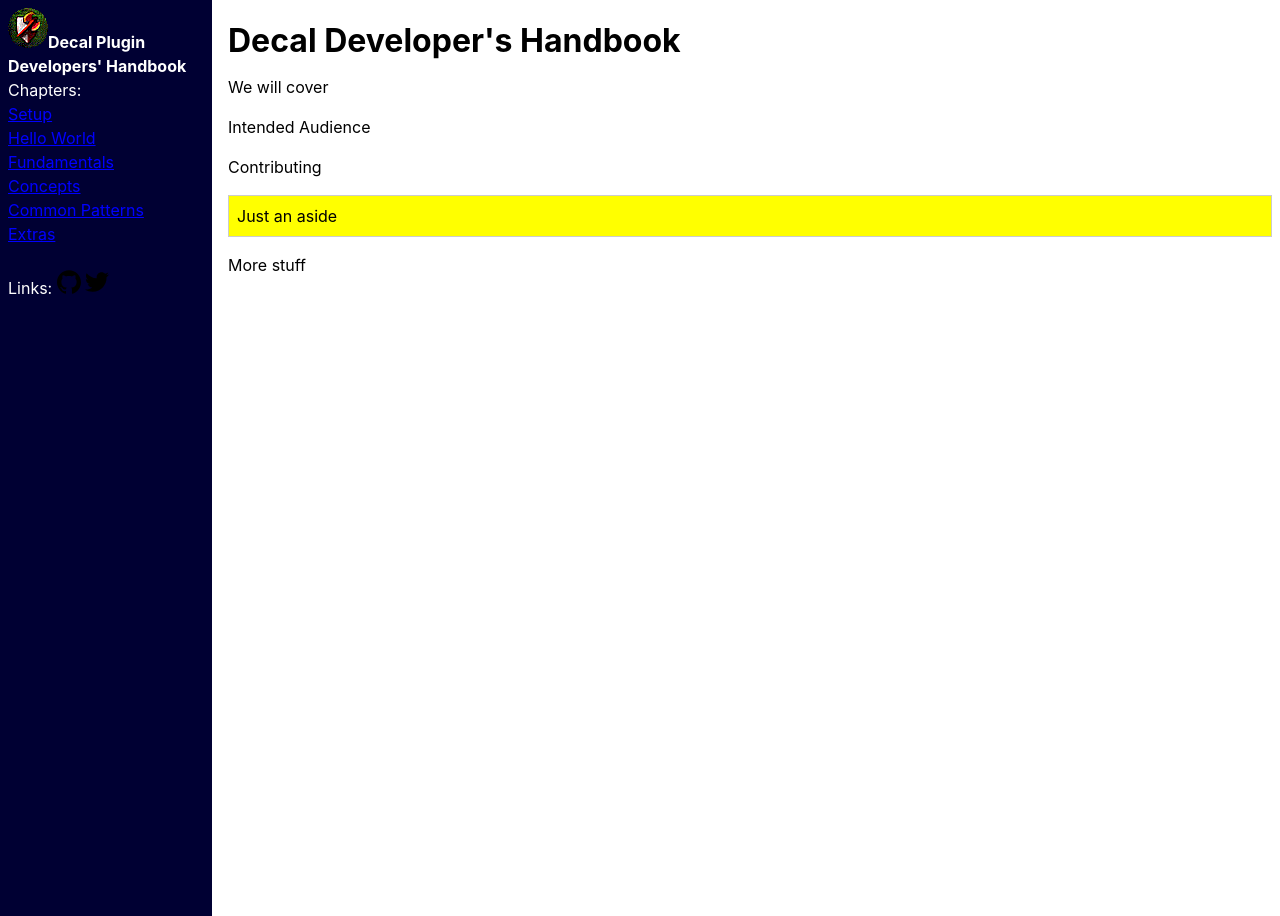
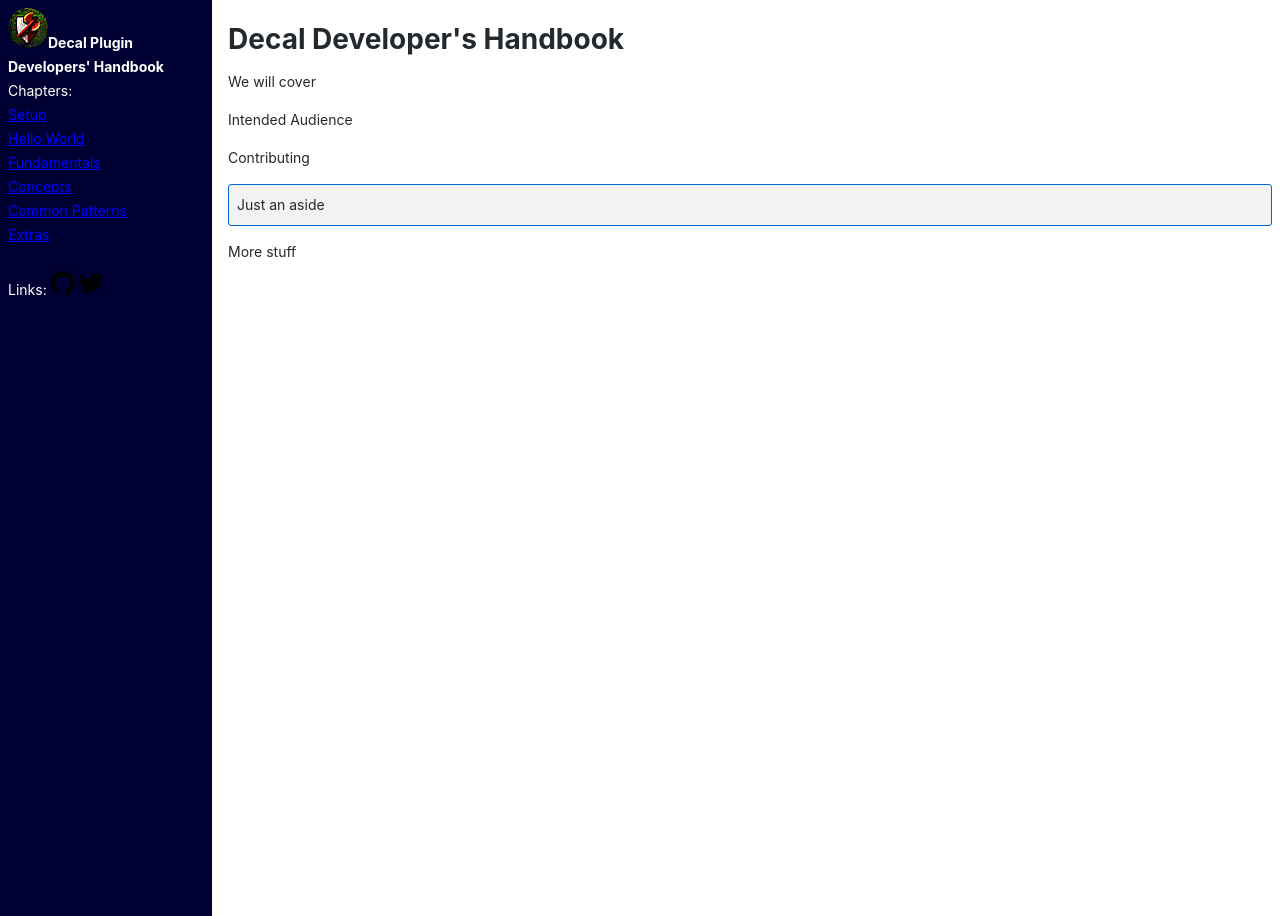
Before and after one commit to amoeba/decaldevbook, a Jekyll site: the page built from index.md, in a window 1280 px wide. Built offline with Jekyll 4.4.1, drawn with Linux system fonts in a browser that asks for light colours.

Commit message:
Tweak CSS and update lockfile

```diff
--- a/assets/styles.css
+++ b/assets/styles.css
@@ -1,6 +1,7 @@
 body {
+  color: #24292e;
   display: grid;
-  font: 16px/1.5 -apple-system, BlinkMacSystemFont, "Segoe UI", Roboto, Helvetica, Arial, sans-serif, "Apple Color Emoji", "Segoe UI Emoji", "Segoe UI Symbol";
+  font: 14px/1.5 -apple-system, BlinkMacSystemFont, "Segoe UI", Roboto, Helvetica, Arial, sans-serif, "Apple Color Emoji", "Segoe UI Emoji", "Segoe UI Symbol";
   grid-gap: 0.5rem;
   grid-template-areas: "sidebar" "content";
   line-height: 1.5rem;
@@ -55,8 +56,9 @@ main {
 }
 
 aside {
-  background-color: yellow;
-  border: 1px solid #ccc;
+  background-color: rgb(230, 230, 230, 0.5);
+  border: 1px solid rgb(3, 102, 214);
+  border-radius: 3px;
   padding: 0.5rem;
 }
 
```
Also changed, not shown: Gemfile.lock.
